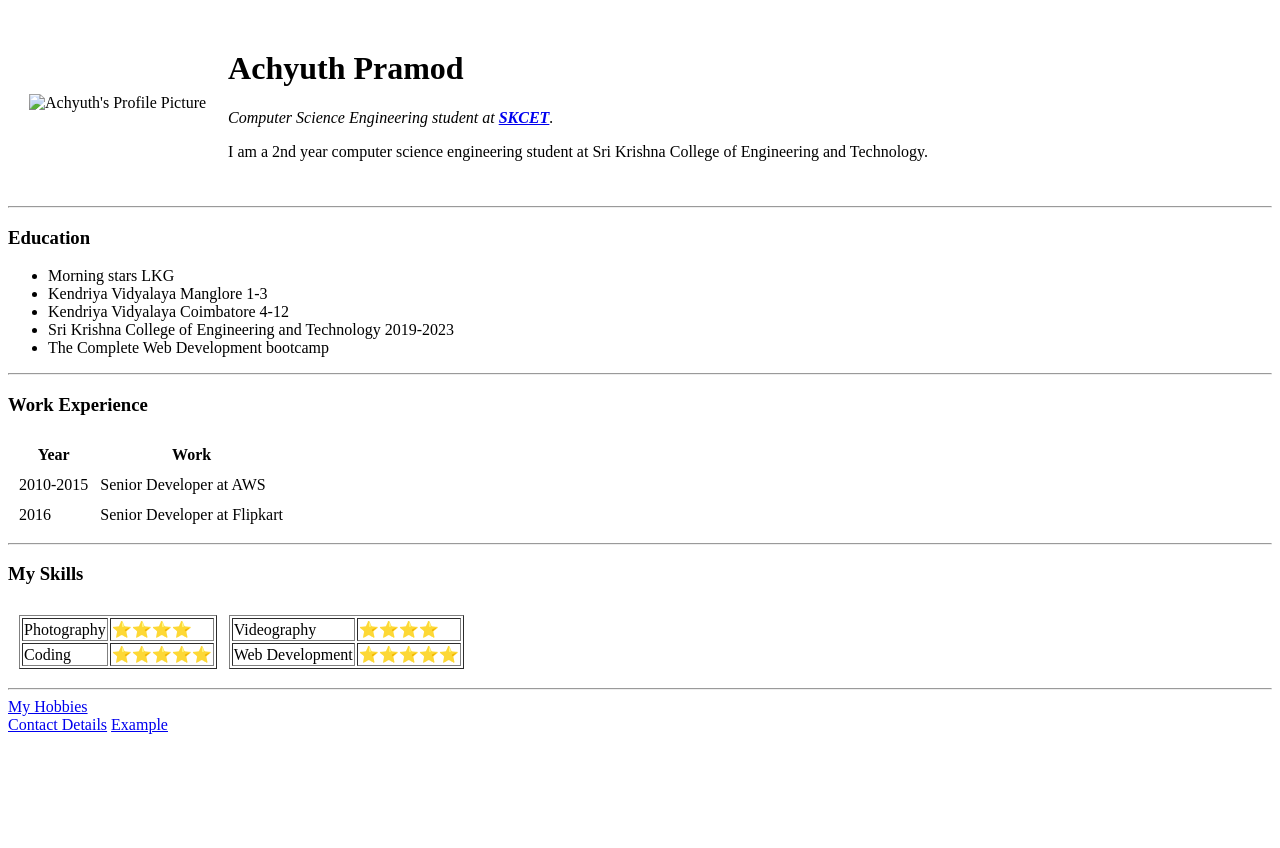
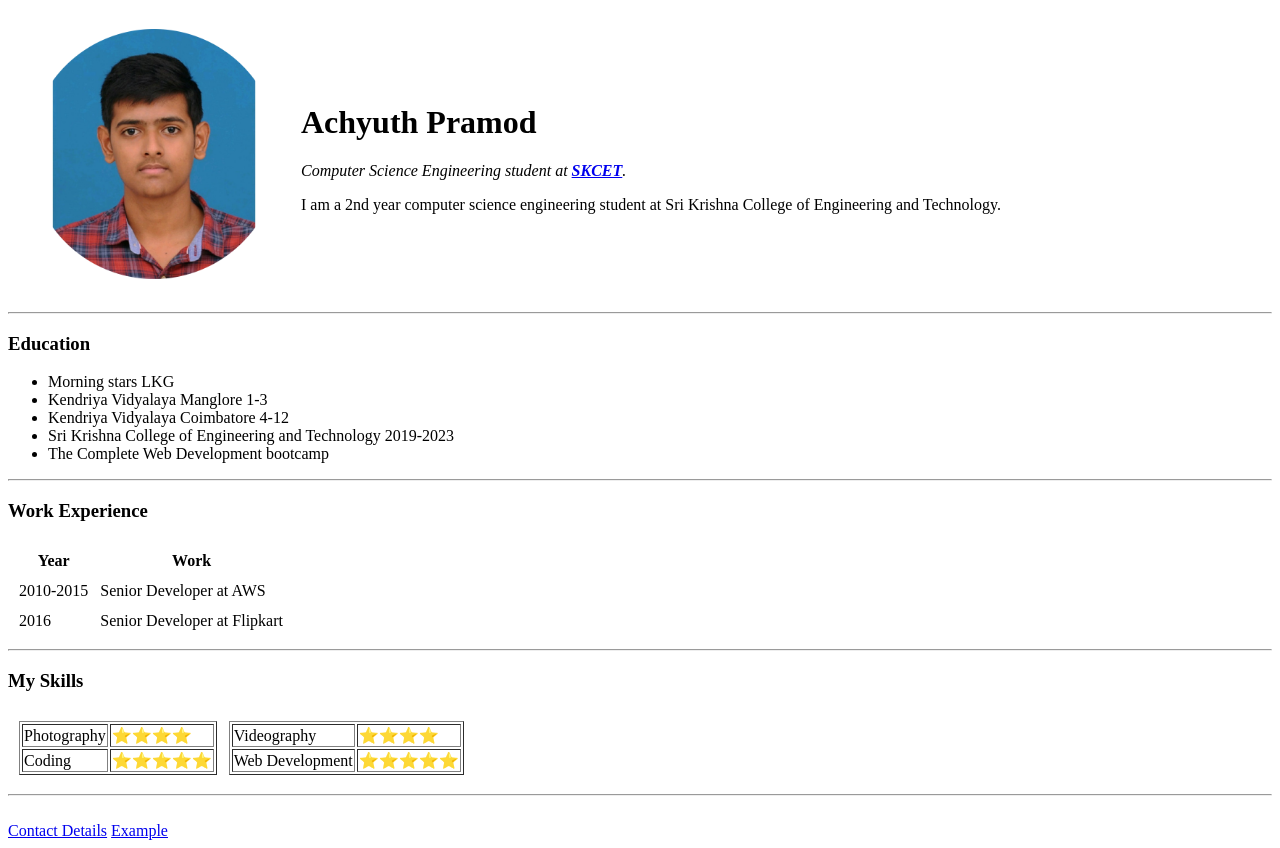
Before and after one commit to AchyuthPramod/cv, a plain HTML site: page index.html in a window 1280 px wide. Before the commit the page ends 800 px from the top, so only its background shows below. Drawn offline with Linux system fonts and the light colour scheme.

Commit message:
Add files via upload

```diff
--- a/index.html
+++ b/index.html
@@ -9,7 +9,7 @@
 <body>
   <table cellspacing="20">
     <tr>
-      <td><img src="Image/Profile.png" alt="Achyuth's Profile Picture" height="250"></td>
+      <td><img src="Profile.png" alt="Achyuth's Profile Picture" height="250"></td>
       <td>
         <h1>Achyuth Pramod</h1>
         <p><em>Computer Science Engineering student at <strong><a href="http://www.skcet.ac.in">SKCET</a></<strong></strong>.</em></p>
@@ -78,7 +78,7 @@
   <hr>
 
 
-  <a href="My Hobbies.html">My Hobbies</a><br>
+   <br>
   <a href="Contacts.html">Contact Details</a>
   <a href="form.html">Example</a>
 
```
